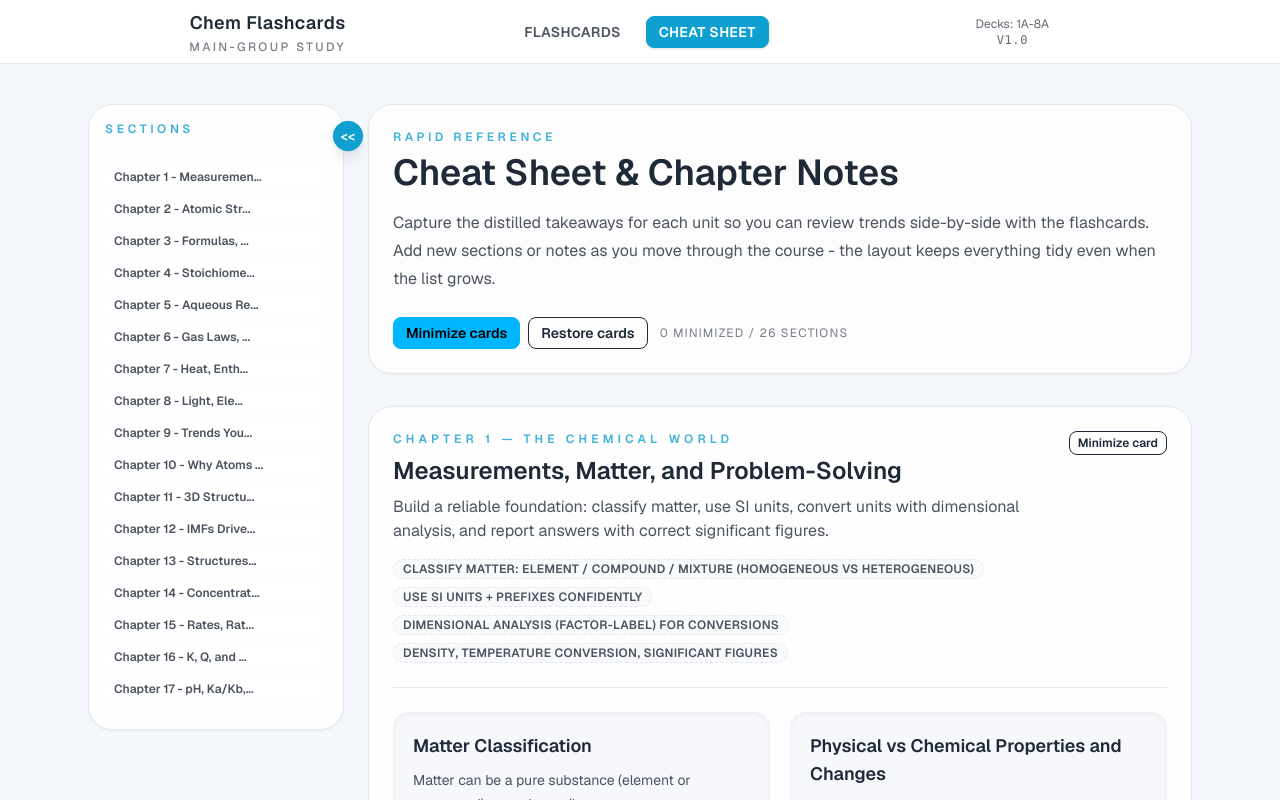
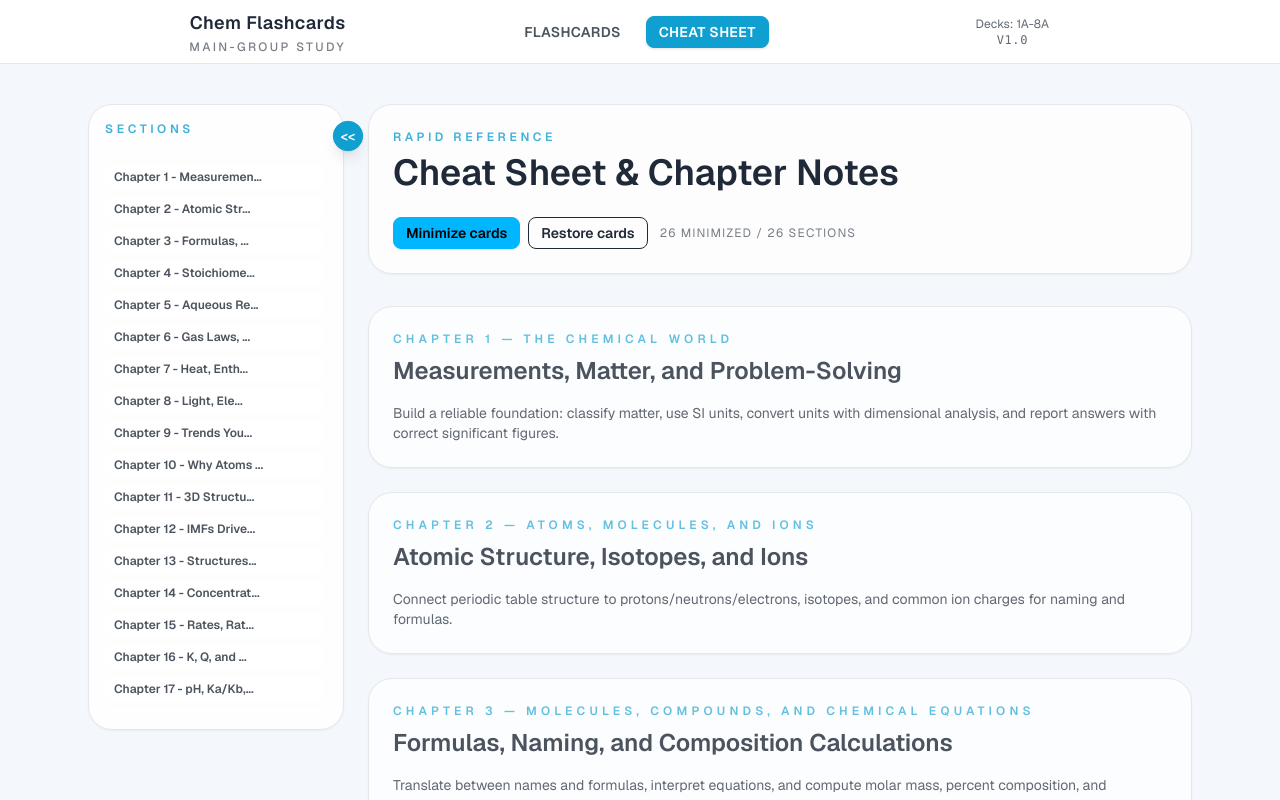
Before and after one commit to Agoews/flashcards, a Next.js app: page /cheatsheet in a window 1280 px wide. Shown: the top 800 px of the page. Built offline with nearby package versions, Linux system fonts and the light colour scheme.

Commit message:
Added more elements

```diff
--- a/app/cheatsheet/page.tsx
+++ b/app/cheatsheet/page.tsx
@@ -25,7 +25,7 @@ const formatFormula = (formula: string) => {
 
 export default function CheatSheetPage() {
   const [compactSections, setCompactSections] = useState<SectionState>(() =>
-    buildSectionState(false),
+    buildSectionState(true),
   );
   const [sidebarCollapsed, setSidebarCollapsed] = useState(false);
   const compactCount = useMemo(
@@ -128,12 +128,6 @@ export default function CheatSheetPage() {
             <h1 className="mt-2 text-4xl font-semibold text-base-content">
               Cheat Sheet & Chapter Notes
             </h1>
-            <p className="mt-4 max-w-3xl text-base leading-7 text-base-content/80">
-              Capture the distilled takeaways for each unit so you can review
-              trends side-by-side with the flashcards. Add new sections or notes
-              as you move through the course - the layout keeps everything tidy even
-              when the list grows.
-            </p>
             <div className="mt-6 flex flex-wrap items-center gap-3">
               <div className="flex gap-2">
                 <button
@@ -164,9 +158,19 @@ export default function CheatSheetPage() {
                 <section
                   key={section.id}
                   id={`section-${section.id}`}
-                  className={`scroll-mt-32 rounded-3xl border border-base-300 p-6 shadow-sm transition hover:border-primary/40 ${
+                  className={`scroll-mt-32 rounded-3xl border border-base-300 p-6 shadow-sm transition hover:border-primary/40 focus:outline-none focus-visible:ring-2 focus-visible:ring-primary/60 focus-visible:ring-offset-2 focus-visible:ring-offset-base-200 ${
                     isCompact ? "bg-base-100/70" : "bg-base-100/90"
-                  }`}
+                  } cursor-pointer`}
+                  onClick={() => toggleCompact(section.id)}
+                  onKeyDown={(event) => {
+                    if (event.key === "Enter" || event.key === " ") {
+                      event.preventDefault();
+                      toggleCompact(section.id);
+                    }
+                  }}
+                  role="button"
+                  tabIndex={0}
+                  aria-expanded={!isCompact}
                 >
                   <div className="flex flex-wrap items-start gap-4">
                     <div
@@ -199,21 +203,11 @@ export default function CheatSheetPage() {
                       )}
                     </div>
 
-                    <div className="flex w-full flex-col gap-2 md:w-auto">
-                      <button
-                        type="button"
-                        className={`btn btn-xs ${isCompact ? "btn-accent" : "btn-outline"}`}
-                        onClick={() => toggleCompact(section.id)}
-                        aria-pressed={isCompact}
-                      >
-                        {isCompact ? "Restore card" : "Minimize card"}
-                      </button>
-                    </div>
                   </div>
 
                   {isCompact ? (
-                    <p className="mt-4 text-sm text-base-content/60">
-                      Card minimized. Restore it to reveal the summary, focus tags, and notes.
+                    <p className="mt-4 text-sm text-base-content/70">
+                      {section.summary}
                     </p>
                   ) : (
                     <div className="mt-6 grid gap-5 border-t border-base-300 pt-6 md:grid-cols-2">
```
